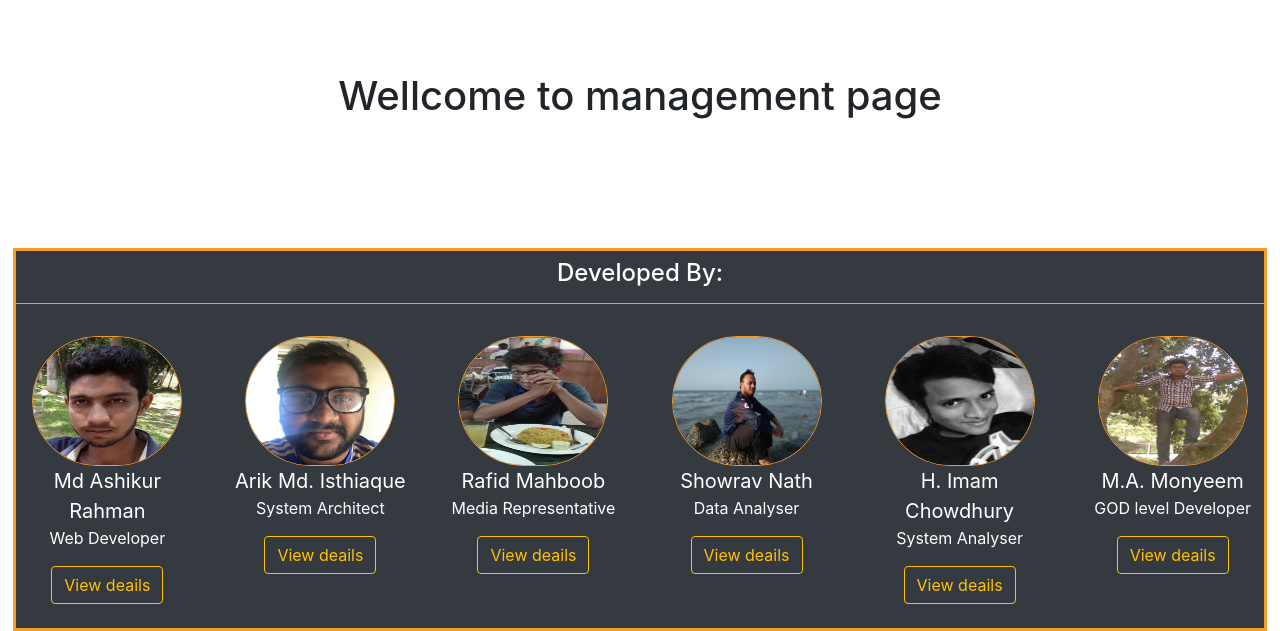
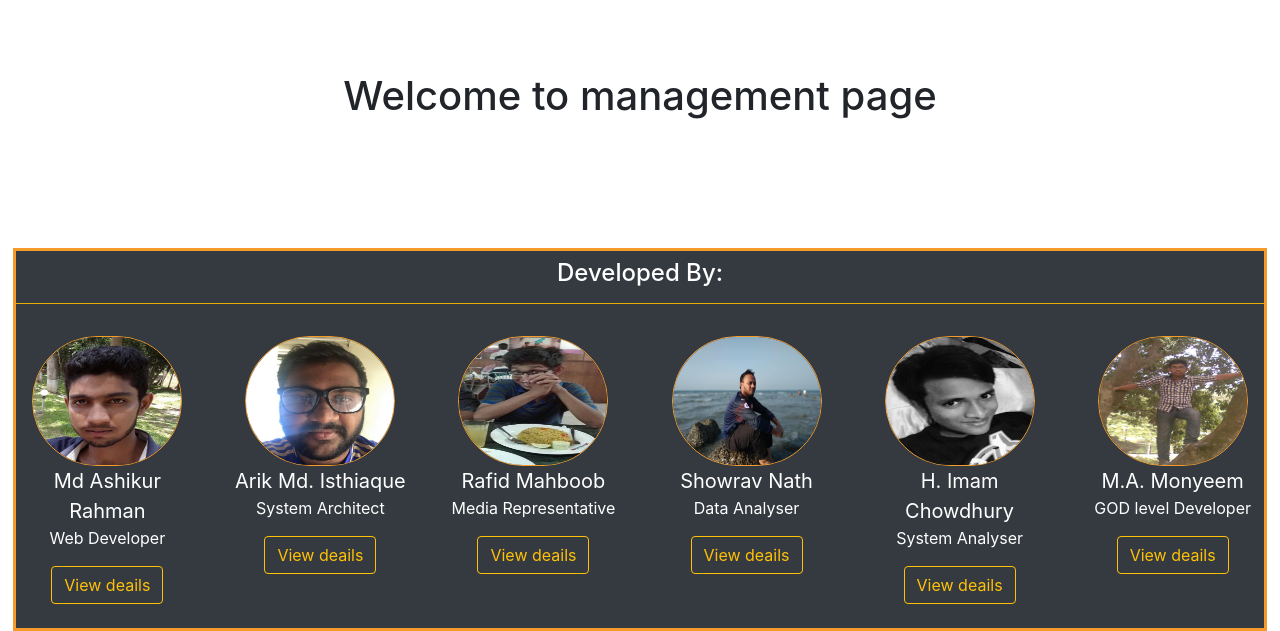
Before and after one commit to Arik096/baiusthall, a PHP site: page /management.php in a window 1280 px wide. Shown: the part 176-807 px from the top of the page. Run offline with PHP 8.4, Linux system fonts and the light colour scheme; the visitor is signed in with stand-in values (Sample User, id 1); some libraries are stand-ins or nearby versions.

Commit message:
Update management.php

```diff
--- a/management.php
+++ b/management.php
@@ -2,6 +2,6 @@
 
    <?php include("management_header.php"); ?>
    <br><br><br>
-    <center><h1>Wellcome to management page</h1></center>
+    <center><h1>Welcome to management page</h1></center>
    <br><br><br>
    <?php include("footer.php"); ?>
```
